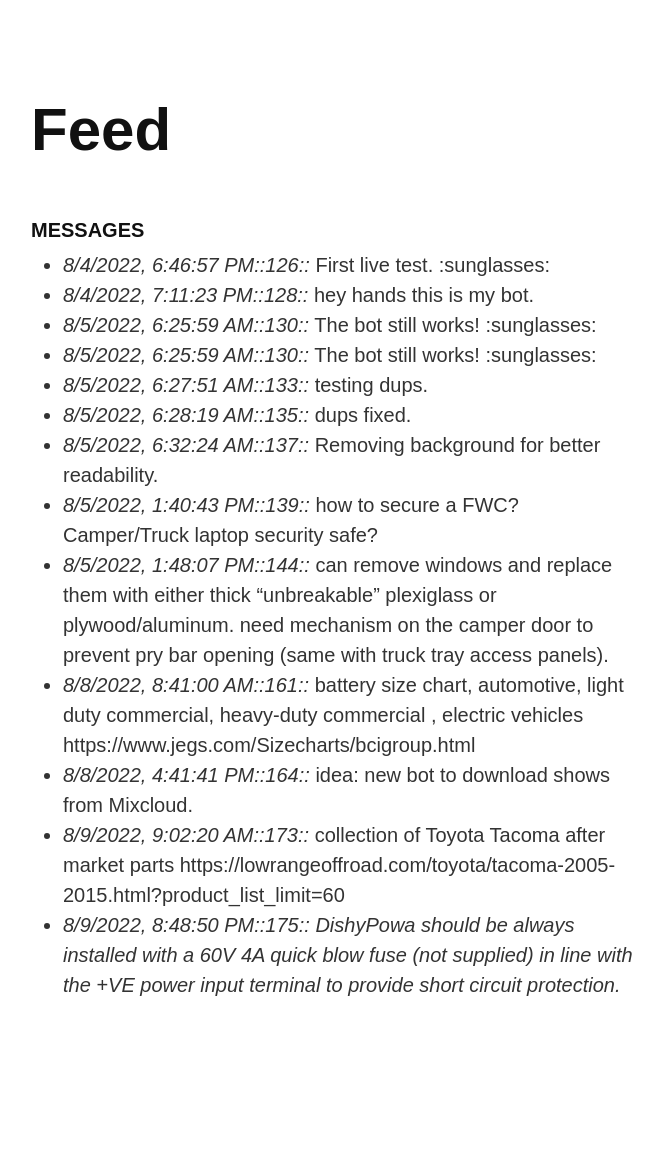
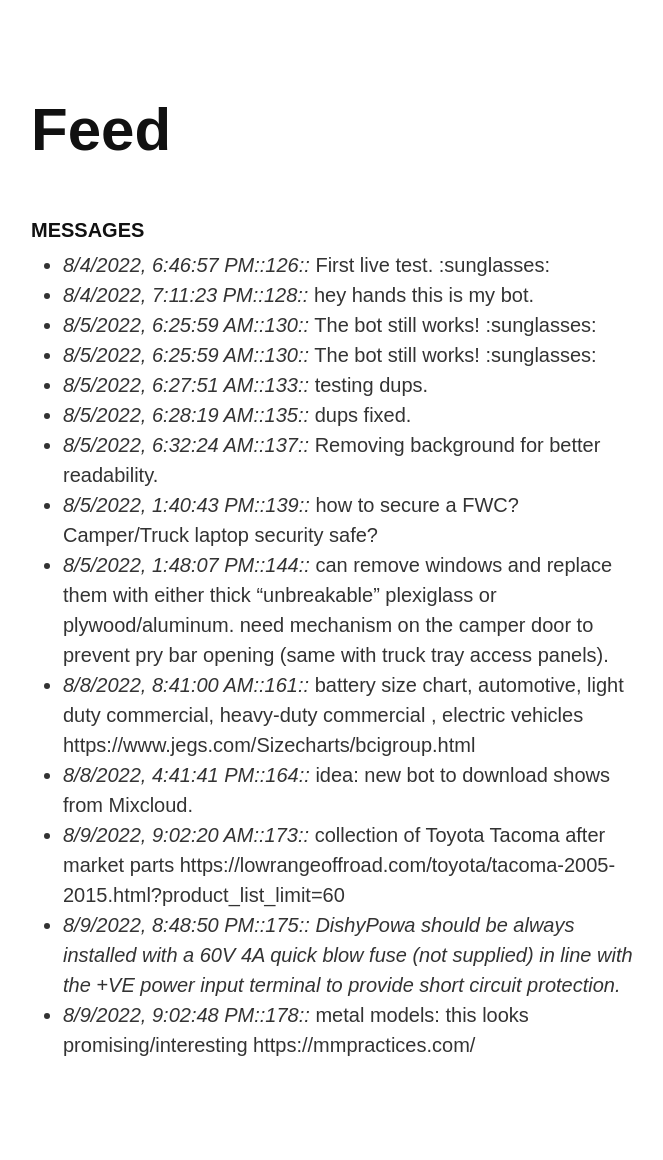
Before and after one commit to todgru/todgru.github.io, a Jekyll site: the page built from feed/index.md, in a window 1280 px wide. Shown: the whole page, without its empty margins (307-970 px from the left). Built offline with Jekyll 4.4.1, drawn with Linux system fonts in a browser that asks for light colours; our own code applies the rules of GitHub Pages for plain Markdown files; before the commit the page ends 1100 px from its top, so only the background shows below that.

Commit message:
todgrubot: automated feed update

```diff
--- a/feed/index.md
+++ b/feed/index.md
@@ -17,3 +17,4 @@ layout: nobackground
 * _8/8/2022, 4:41:41 PM::164::_ idea: new bot to download shows from Mixcloud.
 * _8/9/2022, 9:02:20 AM::173::_ collection of Toyota Tacoma after market parts https://lowrangeoffroad.com/toyota/tacoma-2005-2015.html?product_list_limit=60
 * _8/9/2022, 8:48:50 PM::175::_  _DishyPowa should be always installed with a 60V 4A quick blow fuse (not supplied) in line with the +VE power input terminal to provide short circuit protection._
+* _8/9/2022, 9:02:48 PM::178::_ metal models: this looks promising/interesting https://mmpractices.com/
```
